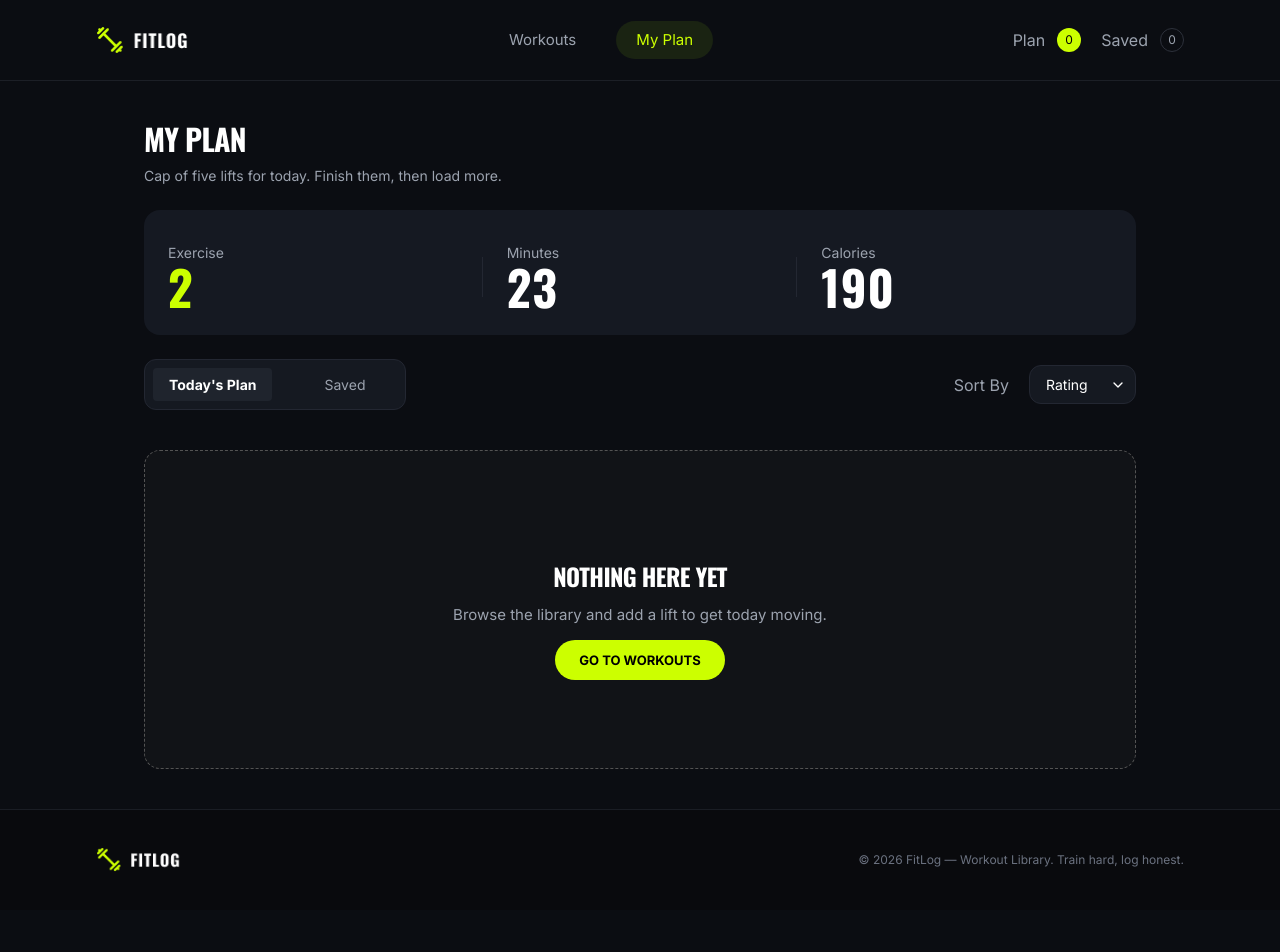
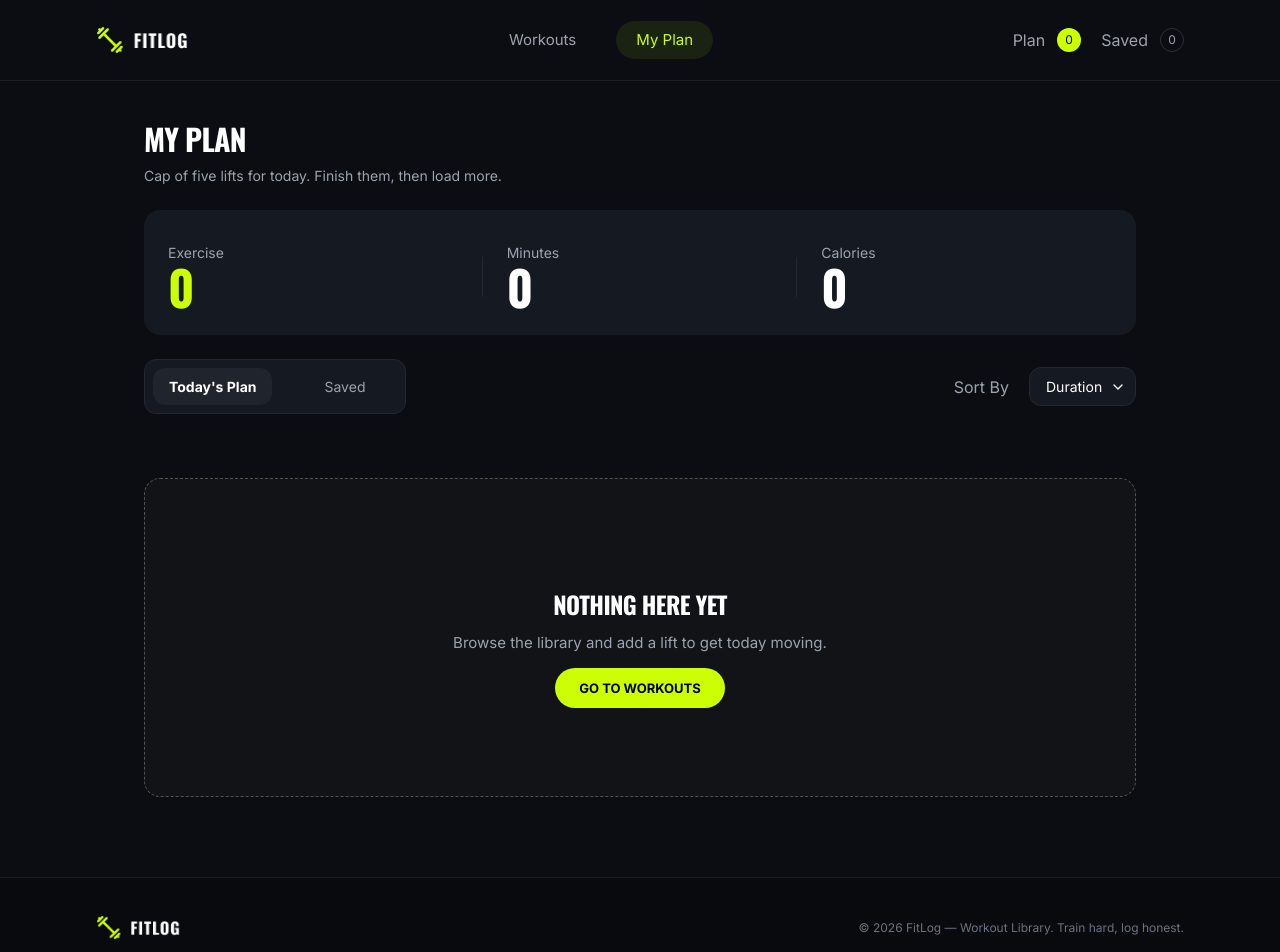
Before and after one commit to mahenaj-tabassum/FitLog-workout-library, a Next.js app: page /my-plan in a window 1280 px wide. Shown: the top 952 px of the page. Before the commit the page ends 910 px from the top, so only its background shows below. Built offline with nearby package versions, Linux system fonts and the light colour scheme.

Commit message:
Todays Plan and Saved Plan Cards Added

```diff
--- a/components/Buttons/AddToPlan.tsx
+++ b/components/Buttons/AddToPlan.tsx
@@ -2,7 +2,7 @@
 import { MyPlanContext } from "@/Contexts/MyPlanContext";
 import { CardData } from "@/types/CardData";
 import { CalendarDays } from "lucide-react";
-import { useContext } from "react";
+import { useContext, useEffect } from "react";
 import { toast } from "react-toastify";
 
 interface AddToPlanButtonProps {
@@ -24,9 +24,12 @@ const AddToPlan = ({ exercise }: AddToPlanButtonProps) => {
       return;
     }
 
+
     setTodaysPlan([...todaysPlan, exercise]);
     toast.success(`"${exercise.name}" added to today's plan ✅`);
   };
+
+
 
   return (
     <button
--- a/components/MyPlan/MyPlan.tsx
+++ b/components/MyPlan/MyPlan.tsx
@@ -1,11 +1,38 @@
 "use client";
 
 import { ChevronDown } from "lucide-react";
-import { useState } from "react";
+import { useContext, useState } from "react";
 import EmptyState from "./emptyState";
+import { MyPlanContext } from "@/Contexts/MyPlanContext";
+import TodayPlanCard from "./TodayPlanCard";
+import SavedPlanCard from "./SavedPlanCard";
+import { CardData } from "@/types/CardData";
 
 const MyPlan = () => {
   const [isTabOpen, setIsTabOpen] = useState<"today" | "saved">("today");
+  const [sortedBy, setSortedBy] = useState<"duration" | "rating" | "calory">(
+    "duration",
+  );
+
+  const planContext = useContext(MyPlanContext);
+  if (!planContext) {
+    throw new Error("Error");
+  }
+
+  const { todaysPlan, savedPlans } = planContext;
+
+  const sortedExercise = (plans: CardData[]) => {
+    const sortExercise = [...plans];
+    if (sortedBy === "duration") {
+      return sortExercise.sort((a, b) => a.duration - b.duration);
+    } else if (sortedBy === "rating") {
+      return sortExercise.sort((a, b) => b.rating - a.rating);
+    } else if (sortedBy === "calory") {
+      return sortExercise.sort((a, b) => b.caloriesBurned - a.caloriesBurned);
+    }
+  };
+  const sortTodaysPlans = sortedExercise(todaysPlan);
+  const sortSavedPlans = sortedExercise(savedPlans);
 
   return (
     <div className="lg:my-10 lg:mx-12 mx-4 my-6">
@@ -19,21 +46,37 @@ const MyPlan = () => {
         <div className="flex items-center justify-between">
           <div>
             <p className="text-[14px]">Exercise</p>
-            <h3 className="text-3xl md:text-5xl text-accent font-bold">2</h3>
+            <h3 className="text-3xl md:text-5xl text-accent font-bold">
+              {isTabOpen === "today" ? todaysPlan.length : savedPlans.length}
+            </h3>
           </div>
           <div className="w-px bg-[#232732] h-10" />
         </div>
         <div className="flex items-center justify-between pl-6">
           <div>
             <p className="text-[14px]">Minutes</p>
-            <h3 className="text-3xl md:text-5xl font-bold">23</h3>
+            <h3 className="text-3xl md:text-5xl font-bold">
+              {isTabOpen === "today"
+                ? todaysPlan.reduce((total, plan) => total + plan.duration, 0)
+                : savedPlans.reduce((total, plan) => total + plan.duration, 0)}
+            </h3>
           </div>
           <div className="w-px bg-[#232732] h-10" />
         </div>
         <div className="pl-6">
           <div>
             <p className="text-[14px]">Calories</p>
-            <h3 className="text-3xl md:text-5xl font-bold">190</h3>
+            <h3 className="text-3xl md:text-5xl font-bold">
+              {isTabOpen === "today"
+                ? todaysPlan.reduce(
+                    (total, plan) => total + plan.caloriesBurned,
+                    0,
+                  )
+                : savedPlans.reduce(
+                    (total, plan) => total + plan.caloriesBurned,
+                    0,
+                  )}
+            </h3>
           </div>
         </div>
       </div>
@@ -43,13 +86,13 @@ const MyPlan = () => {
         <div className="p-2 border border-[#232732] bg-[#151921] flex items-center gap-5 rounded-xl">
           <button
             onClick={() => setIsTabOpen("today")}
-            className={`${isTabOpen === "today" ? "bg-[#1F242D] font-bold text-white" : ""} px-4 py-1.5 cursor-pointer rounded text-[12px] md:text-[14px] transition-colors duration-300`}
+            className={`${isTabOpen === "today" ? "bg-[#1F242D] font-bold text-white" : ""} px-4 py-2 cursor-pointer rounded-xl text-[12px] md:text-[14px] transition-colors duration-300`}
           >
             {"Today's"} Plan
           </button>
           <button
             onClick={() => setIsTabOpen("saved")}
-            className={`${isTabOpen === "saved" ? "bg-[#1F242D] font-bold text-white" : ""} px-8 py-1.5 cursor-pointer rounded text-[12px] md:text-[14px] transition-colors duration-300`}
+            className={`${isTabOpen === "saved" ? "bg-[#1F242D] font-bold text-white" : ""} px-8 py-2 cursor-pointer rounded-xl text-[12px] md:text-[14px] transition-colors duration-300`}
           >
             Saved
           </button>
@@ -58,7 +101,13 @@ const MyPlan = () => {
         <div className="flex items-center gap-5">
           <span>Sort By</span>
           <div className="relative">
-            <select className="px-4 py-2 pr-8 border border-[#232732] bg-[#151921] rounded-xl text-[14px] text-white cursor-pointer outline-none appearance-none hover:bg-[#1F242D] transition-colors duration-300">
+            <select
+              onChange={(e) =>
+                setSortedBy(e.target.value as "duration" | "rating" | "calory")
+              }
+              value={sortedBy}
+              className="px-4 py-2 pr-8 border border-[#232732] bg-[#151921] rounded-xl text-[14px] text-white cursor-pointer outline-none appearance-none hover:bg-[#1F242D] transition-colors duration-300"
+            >
               <option value="rating" className="bg-[#151921] text-white">
                 Rating
               </option>
@@ -74,9 +123,22 @@ const MyPlan = () => {
         </div>
       </div>
 
-
-      <div>
-        <EmptyState />
+      <div className="flex flex-col gap-6">
+        {isTabOpen === "today" ? (
+          todaysPlan.length > 0 ? (
+            sortTodaysPlans?.map((plan) => (
+              <TodayPlanCard plan={plan} key={plan.id} />
+            ))
+          ) : (
+            <EmptyState />
+          )
+        ) : savedPlans.length > 0 ? (
+          sortSavedPlans?.map((plan) => (
+            <SavedPlanCard plan={plan} key={plan.id} />
+          ))
+        ) : (
+          <EmptyState />
+        )}
       </div>
     </div>
   );
--- a/components/MyPlan/SavedPlanCard.tsx
+++ b/components/MyPlan/SavedPlanCard.tsx
@@ -1,5 +1,50 @@
-const SavedPlanCard = () => {
-  return <div>SavedPlanCard</div>;
+import { CardData } from "@/types/CardData";
+import {  Clock4, Flame, Star, XIcon } from "lucide-react";
+import Image from "next/image";
+
+interface PropsType {
+  plan: CardData;
+}
+
+const SavedPlanCard = ({ plan }: PropsType) => {
+  return (
+    <div className="p-4 bg-card rounded-2xl flex items-center justify-between">
+      <div className="flex gap-5 items-center">
+        <Image
+          width={144}
+          height={90}
+          alt={plan.name}
+          src={plan.image}
+          className="rounded-2xl max-h-22.5 max-w-36 object-cover"
+        />
+        <div>
+          <h3 className="text-xl font-bold tracking-tight">{plan.name}</h3>
+
+          <p className="py-0.5">{plan.equipment}</p>
+
+          <div className="flex gap-3 items-center">
+            <span className="flex items-center gap-2">
+              <Clock4 className="text-accent" size={20} />
+              {plan.duration}
+            </span>
+            <span className="flex items-center gap-2">
+              <Flame className="text-accent fill-accent" size={20} />
+              {plan.caloriesBurned}
+            </span>
+            <span className="flex items-center gap-2">
+              <Star className="text-accent" size={20} />
+              {plan.rating}
+            </span>
+          </div>
+        </div>
+      </div>
+
+      <div className="flex items-center gap-4 mr-5">
+        <button className="btn-outline rounded-full py-2">View Details</button>
+        <XIcon className="cursor-pointer hover:text-red-500" />
+      </div>
+    </div>
+  );
 };
 
 export default SavedPlanCard;
--- a/components/MyPlan/TodayPlanCard.tsx
+++ b/components/MyPlan/TodayPlanCard.tsx
@@ -1,7 +1,56 @@
-const TodayPlanCard = () => {
-  return (
-    <div>TodayPlanCard</div>
-  )
+import { CardData } from "@/types/CardData";
+import { CheckIcon, Clock4, Flame, Star, XIcon } from "lucide-react";
+import Image from "next/image";
+import Link from "next/link";
+
+interface PropsType {
+  plan: CardData;
 }
 
-export default TodayPlanCard
+const TodayPlanCard = ({ plan }: PropsType) => {
+  return (
+    <div className="p-4 bg-card rounded-2xl flex items-center justify-between">
+      <div className="flex gap-5 items-center">
+        <Image
+          width={144}
+          height={90}
+          alt={plan.name}
+          src={plan.image}
+          className="rounded-2xl max-h-22.5 max-w-36 object-cover"
+        />
+        <div>
+          <h3 className="text-xl font-bold tracking-tight">{plan.name}</h3>
+
+          <p className="py-0.5">{plan.equipment}</p>
+
+          <div className="flex gap-3 items-center">
+            <span className="flex items-center gap-2">
+              <Clock4 className="text-accent" size={20} />
+              {plan.duration}
+            </span>
+            <span className="flex items-center gap-2">
+              <Flame className="text-accent fill-accent" size={20} />
+              {plan.caloriesBurned}
+            </span>
+            <span className="flex items-center gap-2">
+              <Star className="text-accent" size={20} />
+              {plan.rating}
+            </span>
+          </div>
+        </div>
+      </div>
+
+      <div className="flex items-center gap-4 mr-5">
+        <Link href={`exercise-details/${plan.id}`} className="btn-outline py-2">
+          View Details
+        </Link>
+        <button className="btn-primary py-2 flex items-center gap-2">
+          <CheckIcon size={15} /> Mark as Done
+        </button>
+        <XIcon className="cursor-pointer hover:text-red-500" />
+      </div>
+    </div>
+  );
+};
+
+export default TodayPlanCard;
--- a/components/Shared/Navbar.tsx
+++ b/components/Shared/Navbar.tsx
@@ -1,13 +1,22 @@
 "use client";
 
+import { MyPlanContext } from "@/Contexts/MyPlanContext";
 import { ChevronRight, MenuIcon, XIcon } from "lucide-react";
 import Image from "next/image";
 import Link from "next/link";
 import { usePathname } from "next/navigation";
-import { useState } from "react";
+import { useContext, useState } from "react";
+
 const Navbar = () => {
   const pathname = usePathname();
   const [menuOpen, setMenuOpen] = useState(false);
+
+  const planContext = useContext(MyPlanContext);
+  if (!planContext) {
+    throw new Error("Error");
+  }
+
+  const { todaysPlan, savedPlans } = planContext;
   return (
     <nav className="border-b sticky top-0 bg-[#0B0D12] z-50 border-b-[#1C1F26]">
       <div className="flex flex-wrap md:flex-nowrap gap-y-3 justify-between items-center md:h-20 w-[92%] md:w-[85%] mx-auto py-3 md:py-0 ">
@@ -42,13 +51,13 @@ const Navbar = () => {
           <button className="cursor-pointer flex items-center gap-3">
             <Link href="/my-plan">Plan</Link>
             <span className="inline-flex items-center justify-center text-[12px] text-black h-6 w-6 rounded-full bg-accent">
-              0
+              {todaysPlan.length}
             </span>
           </button>
           <button className="cursor-pointer flex items-center gap-3">
             <Link href="/my-plan">Saved</Link>
             <span className="inline-flex items-center justify-center shrink-0 text-[12px]  h-6 w-6 rounded-full border border-[#2D313B]">
-              0
+              {savedPlans.length}
             </span>
           </button>
         </div>
```
Also changed, not shown: components/Home/LoadingCard.tsx (deleted).
